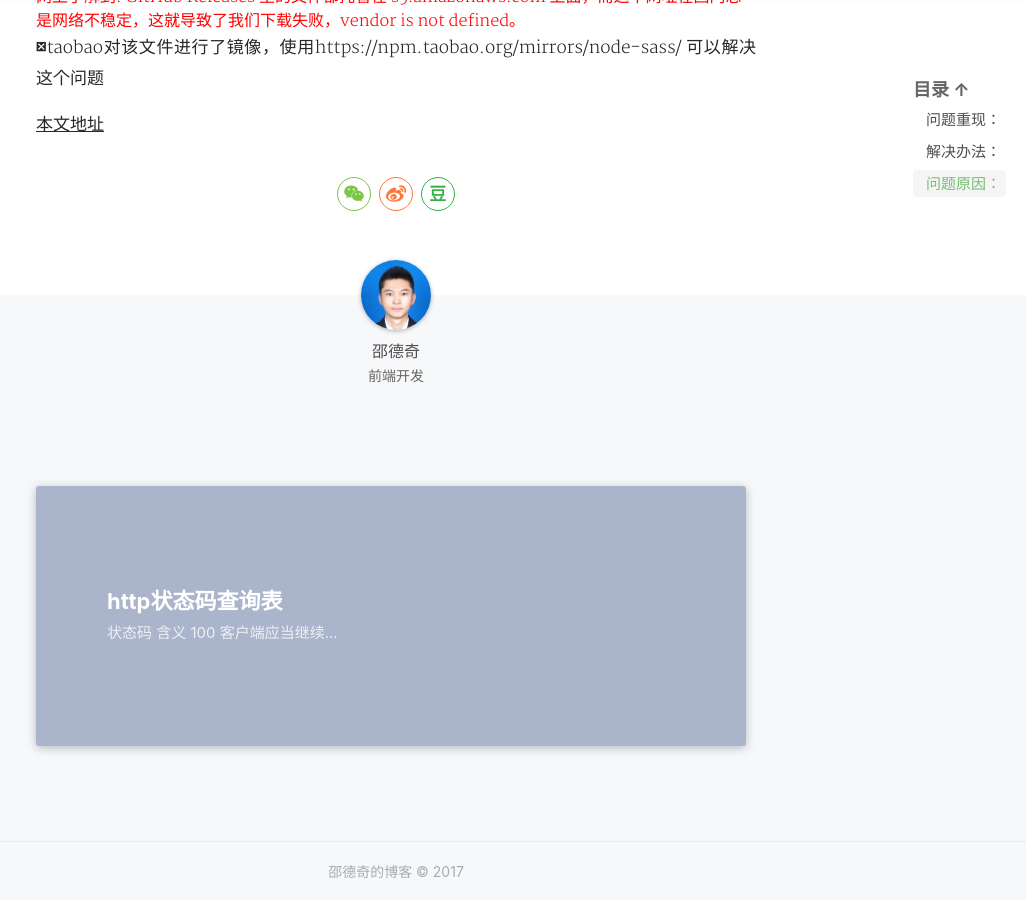
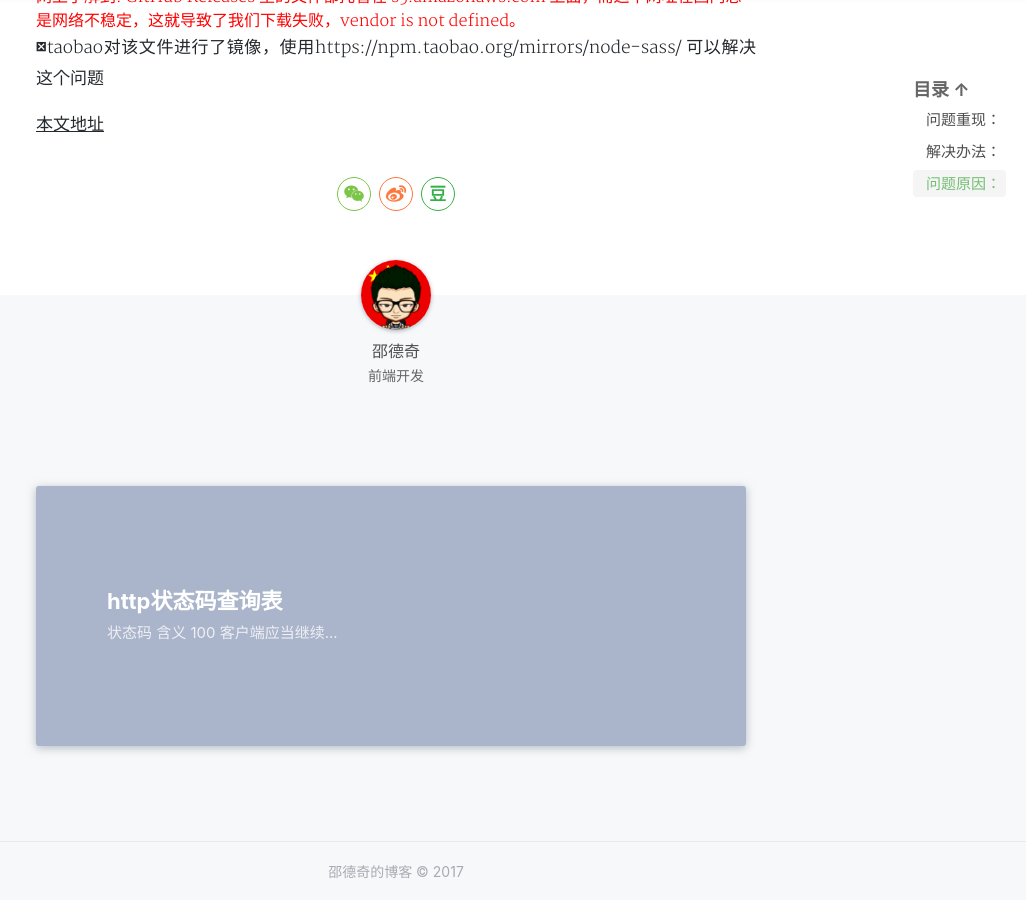
Before and after one commit to Mr-shao/blog, a Jekyll site: the page built from _posts/2017-11-06-关于node-sass的问题解决及原因.md, in a window 1280 px wide and 900 px high, scrolled down 2290 px. Shown: the whole window, without its empty margins (244-1270 px from the left). Built offline with Jekyll 4.4.1, drawn with Linux system fonts in a browser that asks for light colours; nearby versions of some CDN libraries; comment, search, counter and statistics services are not loaded; a style sheet for code colours, icons or effects is not loaded.

Commit message:
logo及profile

```diff
--- a/_config.yml
+++ b/_config.yml
@@ -20,7 +20,7 @@
 author: '邵德奇'
 nickname: '史迪奇'
 bio: '前端开发'
-avatar: '/assets/img/profile.jpg'
+avatar: '/assets/img/profile.png'
 
 # Search
 search: true
--- a/_includes/head.html
+++ b/_includes/head.html
@@ -11,6 +11,7 @@
     <meta property="og:url" content="{{ page.url | prepend: site.url }}">
     <meta property="og:description" content="{{ site.description }}">
     <meta property="og:site_name" content="{{ site.title }}">
+    <link rel="shortcut icon" type="image/x-icon" href="{{ "/assets/img/logo.png" | relative_url}}" media="screen"/>
     <link rel="stylesheet" href="//cdn.staticfile.org/normalize/6.0.0/normalize.min.css">
     <link rel="stylesheet" href="//at.alicdn.com/t/font_roc50gemkxpw4s4i.css">
     <link rel="stylesheet" href="{{ "/assets/css/github-markdown.css" | relative_url}}">
```
Also changed, not shown: assets/img/profile.jpg (deleted), assets/img/profile.png (added).
